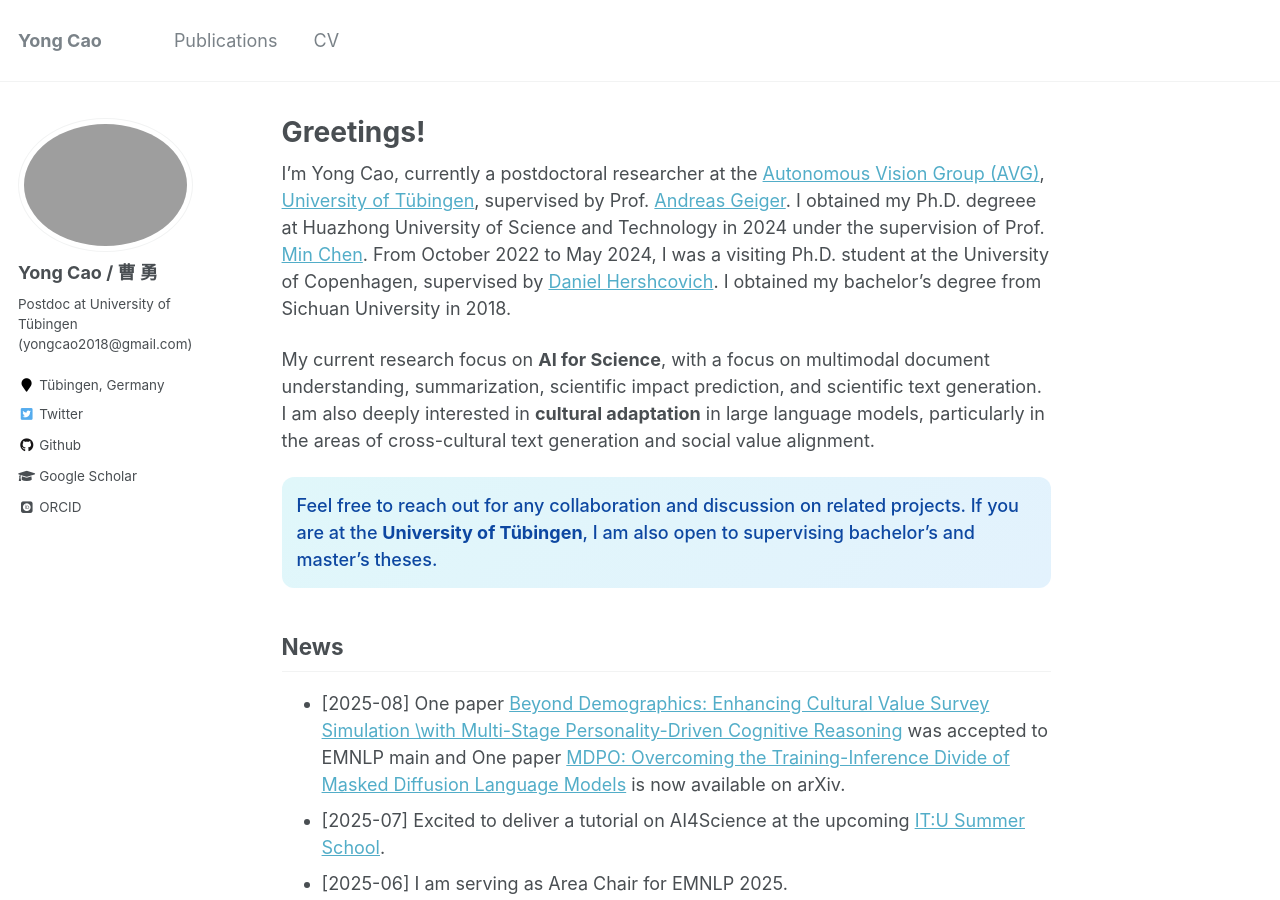
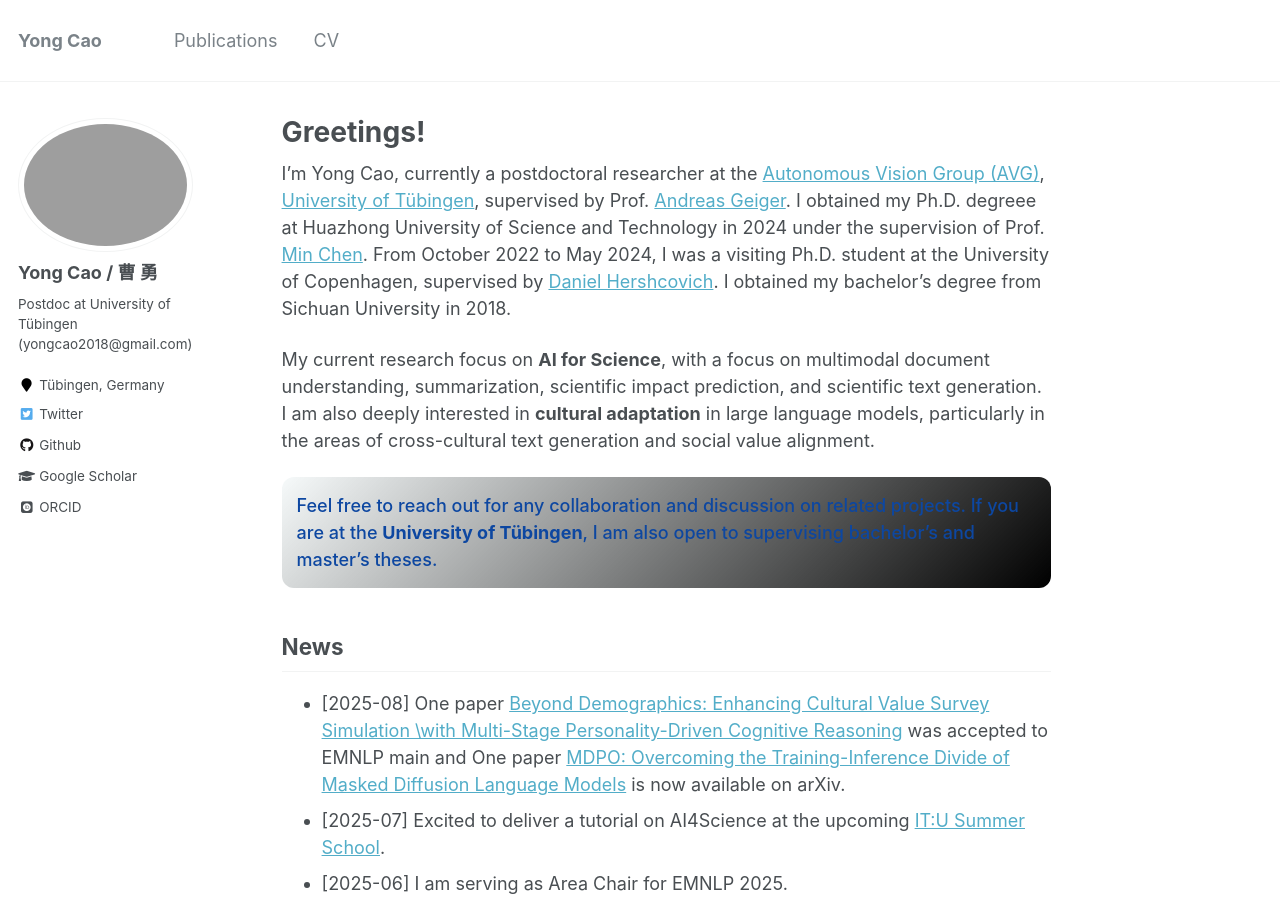
Before and after one commit to yongcaoplus/yongcaoplus.github.io, a Jekyll site: the page built from _pages/about.md, in a window 1280 px wide and 900 px high. Built offline with Jekyll 4.4.1, drawn with Linux system fonts in a browser that asks for light colours; some web fonts are replaced.

Commit message:
update EMNLP 2025

```diff
--- a/_pages/about.md
+++ b/_pages/about.md
@@ -11,7 +11,7 @@ I'm Yong Cao, currently a postdoctoral researcher at the [Autonomous Vision Grou
 
 My current research focus on <b>AI for Science</b>, with a focus on multimodal document understanding, summarization, scientific impact prediction, and scientific text generation. I am also deeply interested in <b>cultural adaptation</b> in large language models, particularly in the areas of cross-cultural text generation and social value alignment.
 
-<div style="margin-top:15px; padding:15px; background: linear-gradient(135deg, #e0f7fa, #e3f2fd); color:#0d47a1; border-radius:12px; font-weight:500;">
+<div style="margin-top:15px; padding:15px; background: linear-gradient(135deg,rgba(230, 240, 241, 0.35),rgb(0, 0, 0)); color:#0d47a1; border-radius:12px; font-weight:500;">
   Feel free to reach out for any collaboration and discussion on related projects.
   If you are at the <b>University of Tübingen</b>, I am also open to supervising bachelor’s and master’s theses.
 </div>
```
